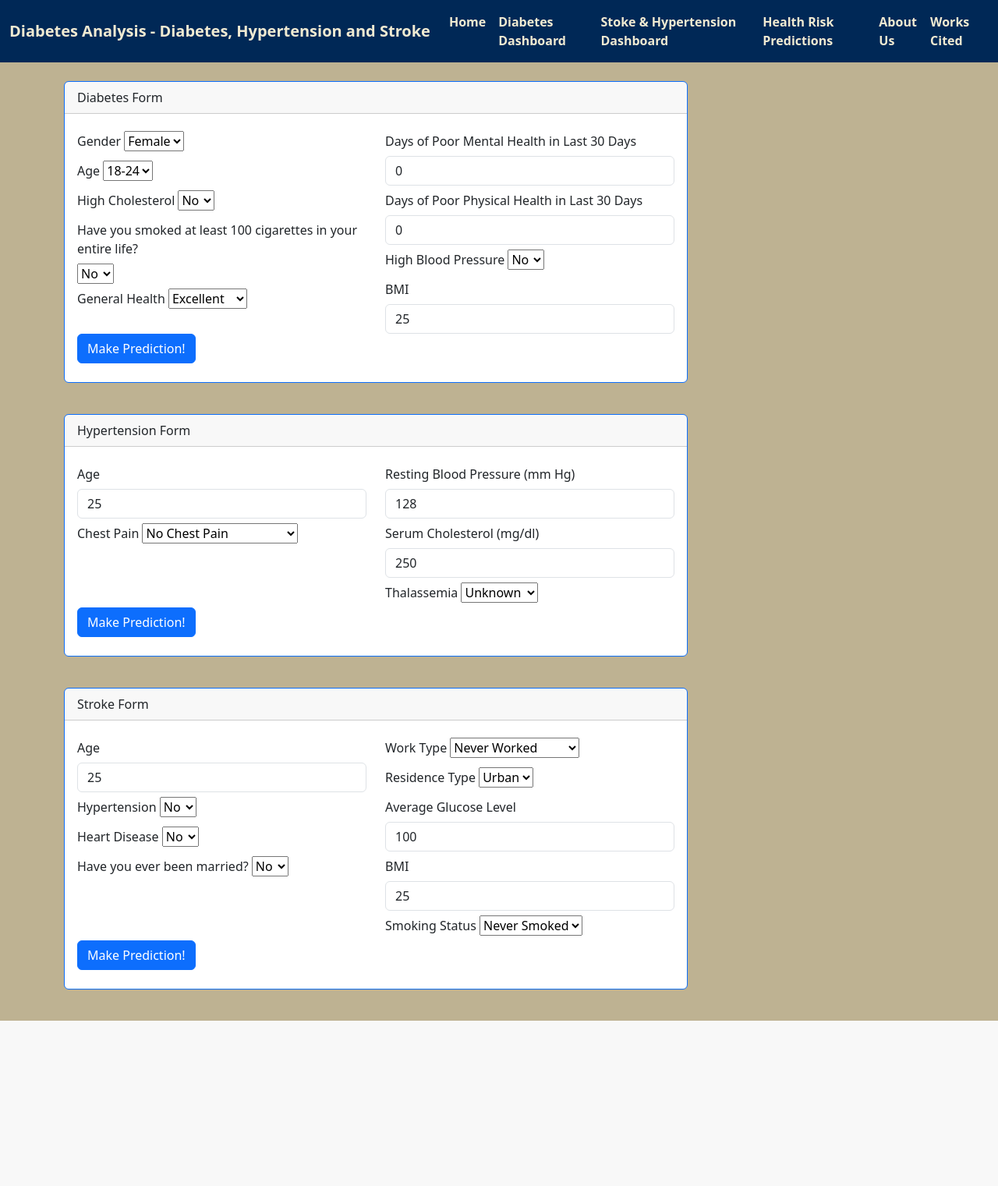
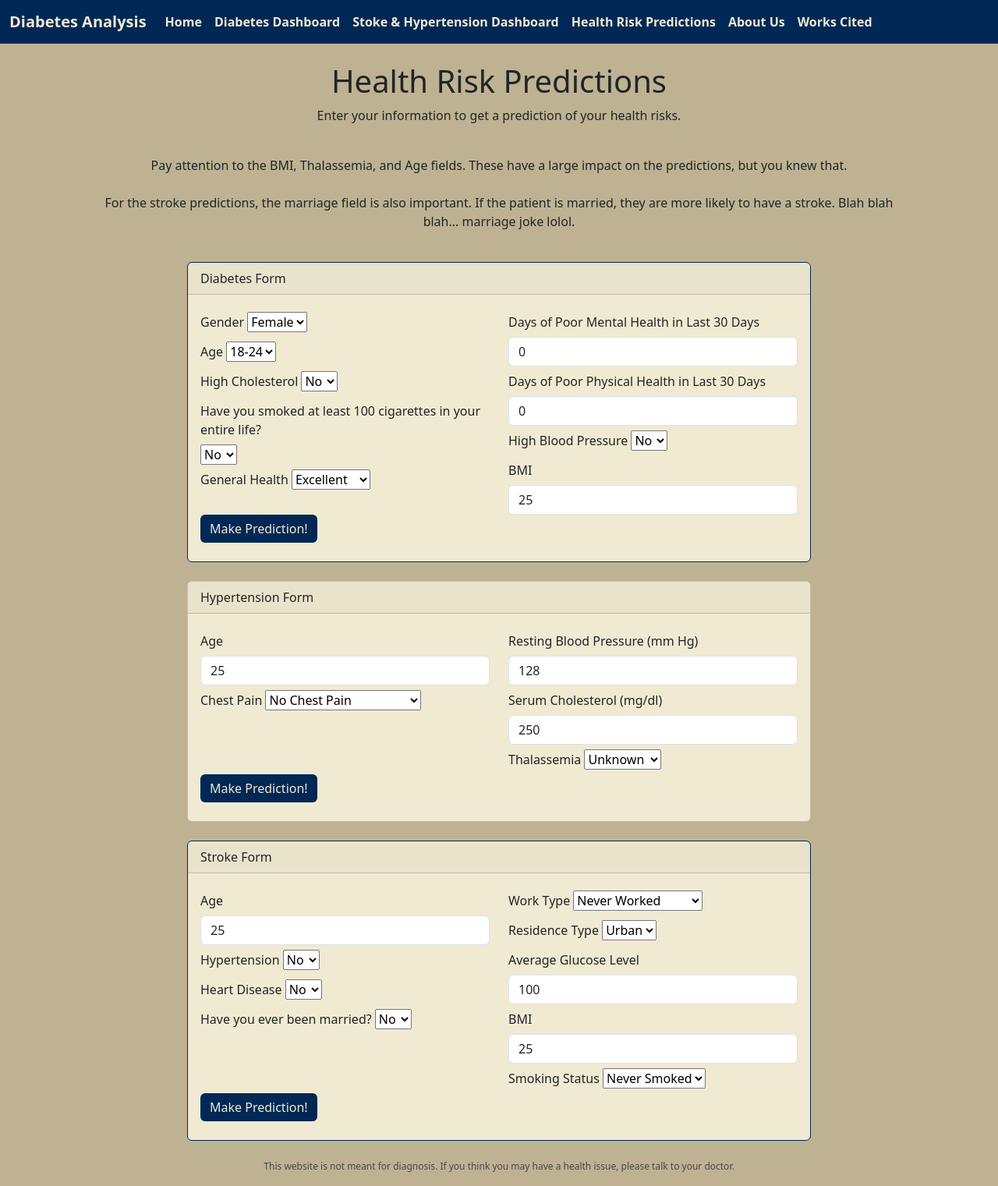
Before and after one commit to jwlosz/project-4-group-16, a Flask app: page /predictions in a window 1280 px wide. Shown: the whole page at 78% size. Before the commit the page ends 1309 px from the top, so only its background shows below. Run offline with Flask 3, Linux system fonts and the light colour scheme.

Commit message:
working app

```diff
--- a/app/modelHelper.py
+++ b/app/modelHelper.py
@@ -5,7 +5,6 @@
 #####################################################################
 
 import pickle
-import numpy as np
 import pandas as pd
 
 #####################################################################
@@ -80,7 +79,7 @@ class ModelHelper:
 
         df = df.loc[:, ['Age', 'Sex', 'HighChol', 'BMI', 'Smoker', 'GenHlth',
                         'MentHlth', 'PhysHlth', 'HighBP']]
-        return self.predict("app/static/ml/diabetes_model.h5", df)
+        return self.predict("app/static/ml/diabetes.pkl", df)
 
     # predict hypertension
     def predict_hypertension(self, age, cp, trestbps, chol, thal):
--- a/app/static/css/static.css
+++ b/app/static/css/static.css
@@ -14,7 +14,61 @@
     font-weight: bold;
 }
 
+.nav-link:hover {
+    color: #176087; /* Change color to blue when hovered over */
+}
+
+.navbar-brand:hover {
+    color: #176087; /* Change color to blue when hovered over */
+}
+
 /* Align navbar links to the left */
 .navbar-nav {
     margin-right: auto;
 }
+
+/* Card Customization */
+.card {
+    background-color: #f0ead2;
+}
+
+.btn {
+    background-color: #002856;
+    color: #f0ead2;
+    border: none;
+}
+
+.btn:hover {
+    background-color: #176087;
+    color: #f0ead2;
+}
+
+.border-primary {
+    border-color: #002856 !important;
+}
+
+/* Custom CSS for background color */
+body {
+    background-color: #BEB292;
+}
+
+/* Style for team member section */
+.team-member {
+    margin-top: 20px;
+    text-align: center;
+}
+
+.team-member img {
+    max-width: 200px;
+    border-radius: 50%;
+}
+
+.team-member p {
+    margin-top: 10px;
+}
+
+.team-member img {
+width: 100%;
+height: 200px; /* Set the desired height for all images */
+object-fit: cover; /* Maintain aspect ratio and cover the entire container */
+}
--- a/app/templates/predictions.html
+++ b/app/templates/predictions.html
@@ -6,7 +6,7 @@
     <meta name="viewport" content="width=device-width, initial-scale=1.0">
     <meta http-equiv="X-UA-Compatible" content="IE=edge">
     <title>Health Risk Predictions</title>
-    <link href="./static/css/static.css" rel="stylesheet">
+
     <!-- JQuery -->
     <script src="https://ajax.googleapis.com/ajax/libs/jquery/3.5.1/jquery.min.js"></script>
     <!-- JS -->
@@ -17,56 +17,16 @@
     <link href="https://cdn.jsdelivr.net/npm/bootstrap@5.3.3/dist/css/bootstrap.min.css" rel="stylesheet" integrity="sha384-QWTKZyjpPEjISv5WaRU9OFeRpok6YctnYmDr5pNlyT2bRjXh0JMhjY6hW+ALEwIH" crossorigin="anonymous">
     <script src="https://cdn.jsdelivr.net/npm/bootstrap@5.3.3/dist/js/bootstrap.bundle.min.js" integrity="sha384-YvpcrYf0tY3lHB60NNkmXc5s9fDVZLESaAA55NDzOxhy9GkcIdslK1eN7N6jIeHz" crossorigin="anonymous"></script>
 
-    <!-- CSS -->
-    <style>
-        /* Custom CSS for changing navbar text color */
-        body {
-            background-color: #BEB292;
-        }
+    <!-- Custom CSS -->
+    <link rel="stylesheet" href="../static/css/static.css">
 
-        .navbar-nav .nav-link {
-            color: #f0ead2;
-            font-weight: bold; /* Use font-weight instead of text-emphasis-style */
-            font-size: 16px;
-        }
-        .navbar-brand {
-            color: #f0ead2;
-            font-weight: bold;
-        }
-
-        /* Style for team member section */
-        .team-member {
-            margin-top: 20px;
-            text-align: center;
-        }
-
-        .team-member img {
-            max-width: 200px;
-            border-radius: 50%;
-        }
-
-        .team-member p {
-            margin-top: 10px;
-        }
-        .team-member img {
-        width: 100%;
-        height: 200px; /* Set the desired height for all images */
-        object-fit: cover; /* Maintain aspect ratio and cover the entire container */
-        }
-        .nav-link:hover {
-        color: #176087; /* Change color to blue when hovered over */
-        }
-        .navbar-brand:hover {
-        color: #176087; /* Change color to blue when hovered over */
-        }
-    </style>
 </head>
 
 <body>
     <!-- NAVBAR -->
         <nav class="navbar navbar-expand-lg" style="background-color: #002856;">
             <div class="container-fluid">
-                <a class="navbar-brand" href="/">Diabetes Analysis - Diabetes, Hypertension and Stroke</a>
+                <a class="navbar-brand" href="/">Diabetes Analysis</a>
                 <button class="navbar-toggler" type="button" data-bs-toggle="collapse" data-bs-target="#navbarNav"
                     aria-controls="navbarNav" aria-expanded="false" aria-label="Toggle navigation">
                     <span class="navbar-toggler-icon"></span>
@@ -98,9 +58,38 @@
     <!-- Add spacing -->
     <br/>
 
+    <div class="container-fluid">
+        <div class="row">
+            <div class="col"></div>
+            <div class="col-10">
+                <h1 class="text-center">Health Risk Predictions</h1>
+            </div>
+            <div class="col"></div>
+        </div>
+        <div class="row">
+            <div class="col"></div>
+            <div class="col-10">
+                <p class="text-center">Enter your information to get a prediction of your health risks.</p>
+            <br/>
+                <p class="text-center">
+                    Pay attention to the BMI, Thalassemia, and Age fields.
+                    These have a large impact on the predictions, but you knew that.
+                    <br />
+                    <br />
+                    For the stroke predictions, the marriage field is also important.
+                    If the patient is married, they are more likely to have a stroke.
+                    Blah blah blah... marriage joke lolol.
+                </p>
+            </div>
+            <div class="col"></div>
+        </div>
+    </div>
+
+    <br/>
+
     <!-- Diabetes Form -->
     <div class="container">
-        <div class="card border-primary mb-3" style="max-width: 50rem;">
+        <div class="card border-primary mx-auto" style="max-width: 50rem;">
             <div class="card-header">Diabetes Form</div>
             <div class="card-body">
                 <div class="row">
@@ -197,7 +186,7 @@
 
     <!-- Hypertension Form -->
     <div class="container">
-        <div class="card border-primary mb-3" style="max-width: 50rem;">
+        <div class="card border-primar mx-auto" style="max-width: 50rem;">
             <div class="card-header">Hypertension Form</div>
             <div class="card-body">
                 <div class="row">
@@ -256,7 +245,7 @@
 
     <!-- Stroke Form -->
     <div class="container">
-        <div class="card border-primary mb-3" style="max-width: 50rem;">
+        <div class="card border-primary mx-auto" style="max-width: 50rem;">
             <div class="card-header">Stroke Form</div>
             <div class="card-body">
                 <div class="row">
@@ -339,4 +328,9 @@
 
     <br/>
 
+
 </body>
+<footer>
+    <p class="text-center text-muted" style="font-size: 12px;">This website is not meant for diagnosis.
+        If you think you may have a health issue, please talk to your doctor.</p>
+</footer>
```
Also changed, not shown: app/app.py (+10 -5 lines), app/static/js/predictions.js (+18 -2 lines), 2 other files.
